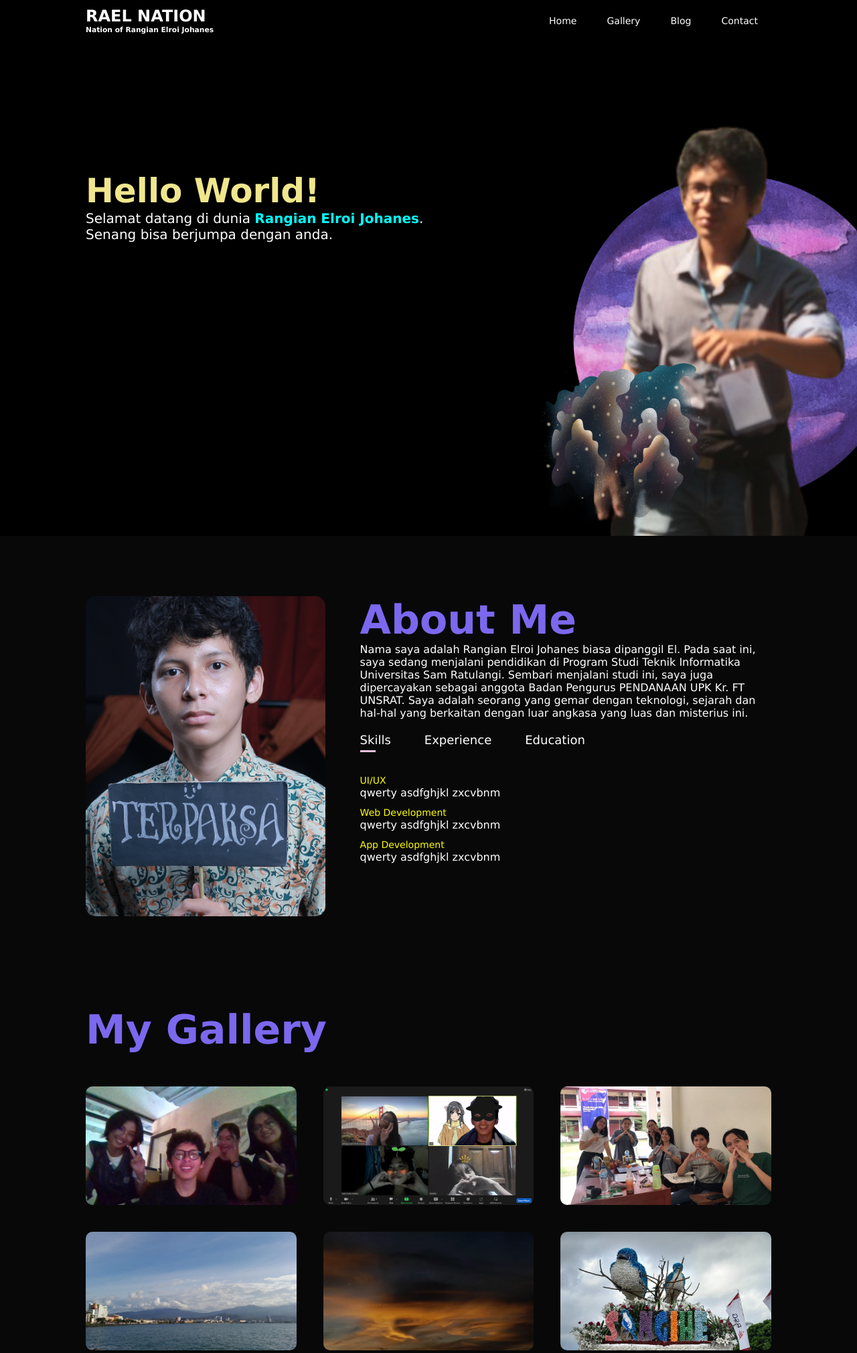
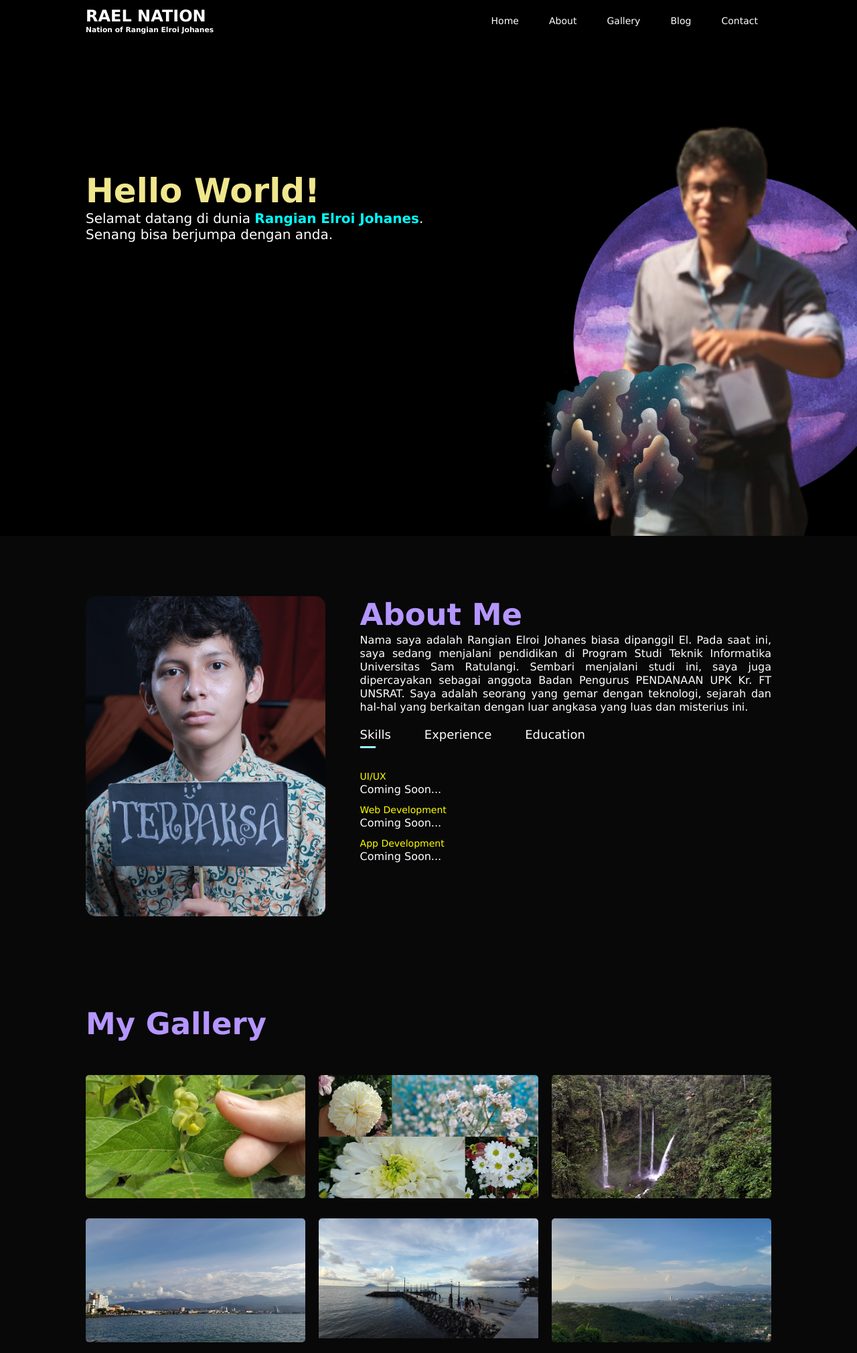
Before and after one commit to RaelNation/TIK2032-Project, a PHP site: page / in a window 1280 px wide. Shown: the top 2020 px of the page at 67% size. Run offline with PHP 8.4, Linux system fonts and the light colour scheme.

Commit message:
AddJavascript

```diff
--- a/index.html
+++ b/index.html
@@ -6,6 +6,8 @@
     <meta name="viewport" content="width=device-width, initial-scale=1.0">
     <title>Rael Nation</title>
     <link rel="stylesheet" href="style.css">
+    <link rel="stylesheet" href="https://cdnjs.cloudflare.com/ajax/libs/font-awesome/6.5.2/css/all.min.css" integrity="sha512-SnH5WK+bZxgPHs44uWIX+LLJAJ9/2PkPKZ5QiAj6Ta86w+fsb2TkcmfRyVX3pBnMFcV7oQPJkl9QevSCWr3W6A==" crossorigin="anonymous" referrerpolicy="no-referrer" />
+    <link rel="stylesheet" href="indexcobastyle.css">
 </head>
 
 <body>
@@ -18,10 +20,11 @@
                 </div>
 
                 <ul>
-                    <li><a href="index.html">Home</a></li>
-                    <li><a href="gallery.html">Gallery</a></li>
-                    <li><a href="blog.html">Blog</a></li>
-                    <li><a href="contact.html">Contact</a></li>
+                    <li><a href="#header">Home</a></li>
+                    <li><a href="#about">About</a></li>
+                    <li><a href="#gallery">Gallery</a></li>
+                    <li><a href="#blog">Blog</a></li>
+                    <li><a href="#contact">Contact</a></li>
                 </ul>
             </nav>
 
@@ -36,8 +39,8 @@
         </div>
     </div>
 
+
 <!-- about -->
-
     <div id="about">
         <div class = "container">
             <div class="row">
@@ -58,16 +61,16 @@
                     </div>
                     <div class="tab-contents active-tab" id="skills">
                         <ul>
-                            <li><span>UI/UX</span><br>qwerty asdfghjkl zxcvbnm</li>
-                            <li><span>Web Development</span><br>qwerty asdfghjkl zxcvbnm</li>
-                            <li><span>App Development</span><br>qwerty asdfghjkl zxcvbnm</li>
+                            <li><span>UI/UX</span><br>Coming Soon...</li>
+                            <li><span>Web Development</span><br>Coming Soon...</li>
+                            <li><span>App Development</span><br>Coming Soon...</li>
                         </ul>
                     </div>
                     <div class="tab-contents" id="experience">
                         <ul>
-                            <li><span>Anggota HME FT. UNSRAT</span><br>qwerty asdfghjkl zxcvbnm</li>
-                            <li><span>Panitia Pelaksana Akomkem BC-37 FT. UNSRAT</span><br>qwerty asdfghjkl zxcvbnm</li>
-                            <li><span>Anggota BP Pendanaan UPK Kr. FT. UNSRAT</span><br>qwerty asdfghjkl zxcvbnm</li>
+                            <li><span>2023 - Sekarang</span><br> Anggota HME FT. UNSRAT</li>
+                            <li><span>2023</span><br>Panitia Pelaksana Akomkem BC-37 FT. UNSRAT</li>
+                            <li><span>2023 - Sekarang</span><br>Anggota BP Pendanaan UPK Kr. FT. UNSRAT</li>
                         </ul>
                     </div>
                     <div class="tab-contents" id="education">
@@ -82,27 +85,45 @@
     </div>
 
 <!-- Gallery -->
-    <div id="services">
+    <div id="gallery">
         <div class="container">
             <h1 class="sub-title">My Gallery</h1>
             <div class="gallery-list">
-                <div>
+                <div class ="image">
+                    <img src="img/BungaKacangHijau.jpg" alt="">
+                    <p><br><br><br><br>Bunga dari Kacang Hijau</p>
+                </div>
+                <div class ="image">
+                    <img src="img/Bunga.jpg" alt="">
+                    <p><br><br><br><br>Bunga di Tomohon International Flower Festival</p>
+                </div>
+                <div class ="image">
+                    <img src="img/Tekaan Telu.jpg" alt="">
+                    <p><br><br><br><br>Air Terjun Tekaan Telu di Tinoor</p>
+                </div>
+                <div class ="image">
+                    <img src="img/Kota Manado.jpg" alt="">
+                    <p><br><br><br><br>View Kota Manado dari Kawasan</p>
+                </div>
+                <div class ="image">
+                    <img src="img/Malalayang.jpg" alt="">
+                    <p><br><br><br><br>Malalayang Beachwalk</p>
+                </div>
+                <div class ="image">
+                    <img src="img/Kota Manado UP.jpg" alt="">
+                    <p><br><br><br><br>View Kota Manado dari Puncak Salib Warembungan </p>
+                </div>
+                <div class ="image">
+                    <img src="img/Awan Sunset Manado.jpg" alt="">
+                    <p><br><br><br><br>Awan saat senja di Manado</p>
+                </div>
+                <div class ="image">
                     <img src="img/UPK - 1.jpg" alt="">
+                    <p><br><br><br><br>Foto bersama UPK saat mengerjakan tugas ini</p>
                 </div>
-                <div>
-                    <img src="img/Pendanaan.png" alt="">
-                </div>
-                <div>
-                    <img src="img/3598a8fa-d51d-4f16-8f46-e63b944fceb7.jpg" alt="">
-                </div>
-                <div>
-                    <img src="img/Kota Manado.jpg" alt="">
-                </div>
-                <div>
-                    <img src="img/Awan Sunset Manado.jpg" alt="">
-                </div>
-                <div>
-                    <img src="img/WhatsApp Image 2024-04-02 at 23.00.52_d5292568.jpg" alt="">
+                <div class ="image">
+                    <img src="img/Sunset.jpg" alt="">
+                    <p><br><br><br><br>View sunset di Kawasan Megamas, Manado</p>
                 </div>
 
             </div>
@@ -113,30 +134,35 @@
     <div id="blog">
         <div class="container">
                 <h1 class="sub-title">My Blog</h1>
-            <div class="blog-list">
-                <div class="blog">
-                    <img src="img/war-conflict-landscape-with-tank-low-angle.jpg" alt="">
-                    <div class="layer">
+            <div class="row">
+                <div class="blog-img">
+                    <img src="img/Des.jpg" alt="" class="blog-img-item live" data-id="step1">
+                    <img src="img/Byzantine.jpg" alt="" class="blog-img-item" data-id="step2">
+                    <img src="img/glowing-spaceship-orbits-planet-starry-galaxy-generated-by-ai.jpg" alt="" class="blog-img-item" data-id="step3">
+                </div>
+                <div class="blog-tabs">
+                    <div class="btn-container">
+                        <button class="blog-button live" data-id="step1">Desmond Doss</button>
+                        <button class="blog-button" data-id="step2">History</button>
+                        <button class="blog-button" data-id="step3">Space</button>
+                    </div>
+                    <div class="blog-content">
+                        <div class="content live" id="step1">
+                            <h3>Mengenal Desmond Doss</h3>
+                            <p>Desmond Doss adalah contoh hidup yang mempesona, memadukan keberanian yang luar biasa dengan keyakinan yang tak tergoyahkan. Sebagai seorang prajurit medis Amerika Serikat pada masa Perang Dunia II, Doss menolak untuk membawa senjata ke medan pertempuran, memilih untuk mempertahankan prinsip-prinsip iman Adventisnya yang melarang membunuh. Keberaniannya dalam menyelamatkan rekan-rekannya di medan perang, tanpa harus mengorbankan keyakinannya, adalah inspirasi bagi banyak orang di seluruh dunia. Kekaguman saya terhadap Doss tidak hanya terletak pada keberaniannya dalam situasi ekstrem, tetapi juga pada keberaniannya untuk mempertahankan nilai-nilai moral dan keimanan di tengah tekanan yang luar biasa. Melalui kisah hidupnya, saya belajar tentang kekuatan keyakinan, keberanian, dan keteguhan hati, yang menjadikan Desmond Doss bukan hanya seorang pahlawan perang, tetapi juga seorang teladan bagi kita semua.</p>
+                        </div>
+                        <div class="content" id="step2">
                             <h3>History</h3>
-                        <p>Blog saya mengenai sejarah.</p>
+                            <p>Ketertarikan saya terhadap sejarah tak terelakkan karena rasa keajaiban dan kompleksitasnya yang sering kali melebihi imajinasi. Bagi saya, membaca sejarah mirip dengan membaca novel yang tak terputus, di mana setiap peristiwa dan tokoh memiliki cerita uniknya sendiri yang menyentuh hati. Namun, yang membuat sejarah begitu menarik adalah bahwa kita tidak hanya membaca kisah-kisah yang mengagumkan, tetapi juga memahami bagaimana kejadian masa lalu membentuk dunia yang kita tinggali hari ini. Dengan memahami sejarah, saya merasa memiliki pandangan yang lebih luas tentang manusia, peradaban, dan dinamika sosial yang telah ada sepanjang waktu. Terkadang, saat saya merenungkan sejarah, saya merasakan bahwa ada pola-pola tertentu yang muncul dan membentuk narasi yang berkelanjutan dalam perjalanan umat manusia. Hal ini memicu rasa ingin tahu saya untuk terus menjelajahi dan memahami lebih dalam akan rahasia dan makna yang terkandung di dalamnya.
+                            </p>
+                        </div>
+                        <div class="content"id="step3">
+                            <h3>Space</h3>
+                            <p>Ketertarikan saya terhadap luar angkasa tak terelakkan karena keajaiban dan misterinya yang tak terbatas. Di dalam hampa gelap antar bintang, kita dihadapkan pada kebesaran alam semesta yang begitu luas dan kompleks, mempertanyakan tempat kita di dalamnya dan membuat manusia terasa begitu kecil. Salah satu fenomena paling menarik bagi saya adalah black hole, entitas luar biasa yang memperkuat daya tarik gravitasinya sehingga bahkan cahaya pun tidak bisa lolos darinya. Konsep black hole yang menyerap segala sesuatu di sekitarnya, bahkan cahaya sekalipun, menimbulkan banyak pertanyaan dan membuat saya ingin memahami lebih dalam tentang sifat dan karakteristiknya. Hal ini membuka pintu bagi pemahaman yang lebih dalam tentang alam semesta, memperluas pandangan kita tentang keberadaan dan tujuan kita di dalamnya.</p>
                         </div>
                     </div>
-                <div class="blog">
-                    <img src="img/global-business-internet-network-connection-iot-internet-things-business-intelligence-concept-busines-global-network-futuristic-technology-background-ai-generative.jpg" alt="">
-                    <div class="layer">
-                        <h3>Tech</h3>
-                        <p>Blog saya mengenai teknologi.</p>
-                    </div>
-
-                </div>
-                <div class="blog">
-                    <img src="img/glowing-spaceship-orbits-planet-starry-galaxy-generated-by-ai.jpg" alt="">
-                    <div class="layer">
-                        <h3>Space</h3>
-                        <p>Blog saya mengenai luar angkasa.</p>
                 </div>
             </div>
-
         </div>
     </div>
 
@@ -148,10 +174,18 @@
                     <h1 class="sub-title">Contact Me</h1>
                     <p>elroijohanes@gmail.com</p>
                     <p>087888859877</p>
-                    <div class="socialicons">
-                        <a href=""><i class="fab fa-facebook"></i></a>
-                        <a href=""><i class="fab fa-linkedin"></i></a>
-                        <a href=""><i class="fab fa-"></i></a>
+                    <div class="social-icons">
+                        <a href="https://www.instagram.com/@elroijohanes25/" target="_blank"><i class="fa-brands fa-instagram"></i></a>
+                        <a href="https://github.com/RaelNation" target="_blank"><i class="fa-brands fa-github"></i></a>
+                        <a href="https://facebook.com/Elroi Johanes" target="_blank"><i class="fa-brands fa-facebook"></i></a>
+                    </div>
+                    <div class="quotes">
+                        <div class="quoteleft">"</div>
+                        <p>
+                            Non nobis Domine, non nobis, sed nomini tuo da gloriam
+                        </p>
+                        <div class="quoteright">"</div>
+                        <div class="author">- Psalms 115:1a</div>
                     </div>
                 </div>
                 <div class="contact-right">
@@ -159,32 +193,17 @@
                         <input type="text" name="Name" placeholder="Your Name" required>
                         <input type="email" name="E-mail" placeholder="Your E-mail" required>
                         <textarea name="Message" placeholder="Your Message" rows="6"></textarea>
-                        <button type="submit">Submit</button>
+                        <button type="submit" class="btn btn2">Submit</button>
                     </form>
-
                 </div>
             </div>
         </div>
+        <div class="copyright">
+            <p>© 2024 Rangian Elroi Johanes - 220211060111 - Pemrograman Web</p>
         </div>
     </div>
 
-    <script>
-        var tablinks = document.getElementsByClassName("tab-links");
-        var tabcontents = document.getElementsByClassName("tab-contents");
-
-        function opentab(tabname)
-        {
-            for(tablink of tablinks)
-            {
-                tablink.classList.remove("active-link");
-            }
-            for(tabcontent of tabcontents)
-            {
-                tabcontent.classList.remove("active-tab");
-            }
-            event.currentTarget.classList.add("active-link");
-            document.getElementById(tabname).classList.add("active-tab");
-        }
+    <script src="index.js">
     </script>
 
 
--- a/style.css
+++ b/style.css
@@ -3,6 +3,11 @@
     padding     : 0;
     font-family : Verdana, sans-serif;
     box-sizing  : border-box;
+}
+
+html
+{
+    scroll-behavior: smooth;
 }
 
 body
@@ -15,7 +20,7 @@ body
 {
     width   : 100%;
     height  : 100vh;
-    background-image: url(img/Desain\ tanpa\ judul.png);
+    background-image: url(img/Cover.png);
     background-size: cover;
     background-position: center;
 }
@@ -57,7 +62,7 @@ nav ul li a::after
     content: '';
     width: 0;
     height: 3px;
-    background: #ff004f;
+    background: #a4f9ff;
     position: absolute;
     left: 0;
     bottom: -6px;
@@ -119,13 +124,16 @@ nav ul li a:hover::after
 .about-col-2
 {
     flex-basis: 60%;
+    text-align: justify;
+    line-height: 1.25;
+
 }
 
 .sub-title
 {
-    font-size: 60px;
+    font-size: 45px;
     font-weight: 600;
-    color: mediumslateblue;
+    color: rgb(181, 150, 255);
 }
 
 .tab-titles
@@ -149,7 +157,7 @@ nav ul li a:hover::after
     content: '';
     width: 0;
     height: 3px;
-    background: #edc0dc;
+    background: #a4f9ff;
     position: absolute;
     left: 0;
     bottom: -8px;
@@ -184,8 +192,9 @@ nav ul li a:hover::after
 }
 
 
-/* services */
-#services
+/* ----- GALLERY -----*/
+
+#gallery
 {
     padding: 30px 0;
 }
@@ -193,52 +202,36 @@ nav ul li a:hover::after
 .gallery-list
 {
     display: grid;
-    grid-template-columns: repeat(auto-fit, minmax(250px,1fr));
-    grid-gap: 40px;
+    grid-template-columns: repeat(auto-fit, minmax(300px,1fr));
+    grid-gap: 30px 20px;
     margin-top: 50px;
 }
 
-.gallery-list div img
+.image
 {
-    width: 100%;
-    border-radius: 10px;
-    display: block;
-}
-
-#blog
-{
-    padding: 50px 0;
-}
-
-.blog-list
-{
-    display: grid;
-    grid-template-columns: repeat(auto-fit, minmax(250px,1fr));
-    grid-gap: 40px;
-    margin-top: 50px;
-}
-
-.blog
-{
-    border-radius: 10px;
+    border-radius: 5px;
     position: relative;
     overflow: hidden;
 }
 
-.blog img
+.image img
 {
     width: 100%;
-    border-radius: 10px;
     display: block;
-    transition: transform 0.5s;
+    transition: transform 0.5s ease;
 }
 
-.layer
+.image:hover img
+{
+    transform: scale(1.1);
+
+}
+
+.image p
 {
     width: 100%;
     height: 0;
-    background: linear-gradient(rgba(0,0,0,0.6), #edc0dc);
-    border-radius: 10px;
+    background: linear-gradient(rgba(0,0,0,0), #2c0c44);
     position: absolute;
     left: 0;
     bottom: 0;
@@ -248,20 +241,234 @@ nav ul li a:hover::after
     flex-direction: column;
     padding: 0 40px;
     text-align: center;
-    font-size: 16px;
+    font-size: 9px;
     transition: height 0.5s;
 }
 
-.layer h3
-{
-    font-weight: 1000;
-    margin-bottom: 20px;
+.image:hover p{
+    height: 40%;
 }
 
-.blog:hover img{
-    transform: scale(1.1);
+
+
+
+/* --------- BLOG ------- */
+#blog
+{
+    padding: 50px 0;
 }
 
-.blog:hover .layer{
+.blog-img
+{
+    flex-basis: 40%;
+    margin-top: 25px;
+    height: 400px;
+}
+
+.blog-img-item{
+    display: none;
+    width: 100%;
     height: 100%;
+    object-fit: cover;
+    border-radius: 10px;
 }
+
+.blog-tabs
+{
+    margin-top: 25px;
+    flex-basis: 55%;
+    background-color: #fdeaff;
+    border-radius: 11px;
+    height: 400px;
+}
+
+.blog-button{
+    padding : 10px;
+    border: none;
+    font-size: 13px;
+    background-color: #332153;
+    cursor: pointer;
+    transition: all .5s linear;
+    color: #fff;
+}
+
+.btn-container{
+    display: grid;
+    grid-template-columns: 1fr 1fr 1fr;
+
+}
+
+.blog-button:nth-child(1){
+    border-top-left-radius: 10px;
+}
+
+.blog-button:nth-child(3)
+{
+    border-top-right-radius: 10px;
+}
+
+.blog-button:hover:not(.live){
+    background-color: #ababab;
+}
+
+.blog-content{
+    padding: 20px;
+    align-items: center;
+}
+
+.content{
+    margin-top: 15px;
+    display: none;
+    font-size: 13px;
+    text-align: justify;
+    color: #000000;
+    line-height: 1.5;
+}
+
+.blog-img-item.live{
+    display: block;
+}
+
+.content.live{
+    display:block;
+}
+
+.blog-button.live{
+    color: #000000 ;
+    background-color: #fdeaff;
+}
+
+
+
+
+
+/* Blabla */
+
+.contact-left{
+    flex-basis: 30%;
+}
+
+.contact-right{
+    flex-basis: 60%;
+}
+
+.contact-left p{
+    margin-top: 30px;
+}
+
+.contact-left p i{
+    color: #fad8ff;
+    margin-right: 15px;
+    font-size: 25px;
+}
+
+.social-icons{
+    margin-top: 30px;
+}
+
+.social-icons a{
+    text-decoration: none;
+    font-size: 30px;
+    margin-right: 15px;
+    color: #ababab;
+    display: inline-block;
+    transition: transform 0.5s;
+}
+
+.social-icons a:hover{
+    color: #fad8ff;
+    transform: translateY(-5px);
+}
+
+.quotes{
+    font-size: 15px;
+    text-align: left;
+    margin-top: 20px;
+    margin-right: 15px;
+    line-height: 1.5;
+}
+
+.quotes p{
+    color: #ffffff;
+    margin-top: 0;
+    margin-left: 10px;
+    color: #ffffff;
+    font-family: Cambria, Cochin, Georgia, Times, 'Times New Roman', serif;
+}
+
+.quotes .quoteleft{
+    text-align: left;
+    color: #fad8ff;
+    font-weight: 900;
+    margin-bottom: -20px;
+}
+.quotes .quoteright{
+    text-align: right;
+    color: #fad8ff;
+    font-weight: 900;
+    margin-top: -20px;
+}
+
+
+.quotes .author{
+    text-align: right;
+    font-style: italic;
+    color: #fdeaff;
+    font-family: Cambria, Cochin, Georgia, Times, 'Times New Roman', serif;
+}
+
+.btn{
+    display: block;
+    margin: 50px auto;
+    width: fit-content;
+    border : 1px solid #fad8ff;
+    padding: 14px 50px;
+    border-radius: 6px;
+    text-decoration: none;
+    color: #fff;
+    background: #080808;
+    transition: background 0.5s;
+}
+
+.btn:hover{
+    background: #fad8ff;
+    color: #080808;
+}
+
+.btn.btn2
+{
+    display: inline-block;
+}
+
+.contact-right form{
+    width: 100%;
+}
+
+form input, form textarea{
+    width: 100%;
+    border : 0;
+    outline: none;
+    background: #28142c;
+    padding: 15px;
+    margin: 15px 0;
+    color: #fff;
+    font-size: 13px;
+    border-radius: 6px;
+}
+
+form .btn2{
+    padding: 14px 50px;
+    font-size: 13px;
+    margin-top: 20px;
+    cursor: pointer;
+}
+
+.copyright{
+    width: 100%;
+    text-align: center;
+    padding: 25px 0px;
+    background: #332153;
+    font-weight: 300;
+    margin-top: 20px;
+
+}
```
Also changed, not shown: index.js (added, +47 -0 lines), img/Akomkem.jpg (renamed from img/3598a8fa-d51d-4f16-8f46-e63b944fceb7.jpg), img/Bunga.jpg (added), img/BungaKacangHijau.jpg (added), img/Byzantine.jpg (added), img/Cover.png (renamed from img/Desain tanpa judul.png), img/Des.jpg (added), img/DesmondDoss.jpeg (added), img/Kota Manado UP.jpg (added), img/Logo.png (renamed from img/2.png), img/Malalayang.jpg (added), img/Sunset.jpg (added), img/TIFF-Sangihe.jpg (renamed from img/WhatsApp Image 2024-04-02 at 23.00.52_d5292568.jpg), img/Tekaan Telu.jpg (added). Lines whose indentation alone changed are shown as unchanged.
